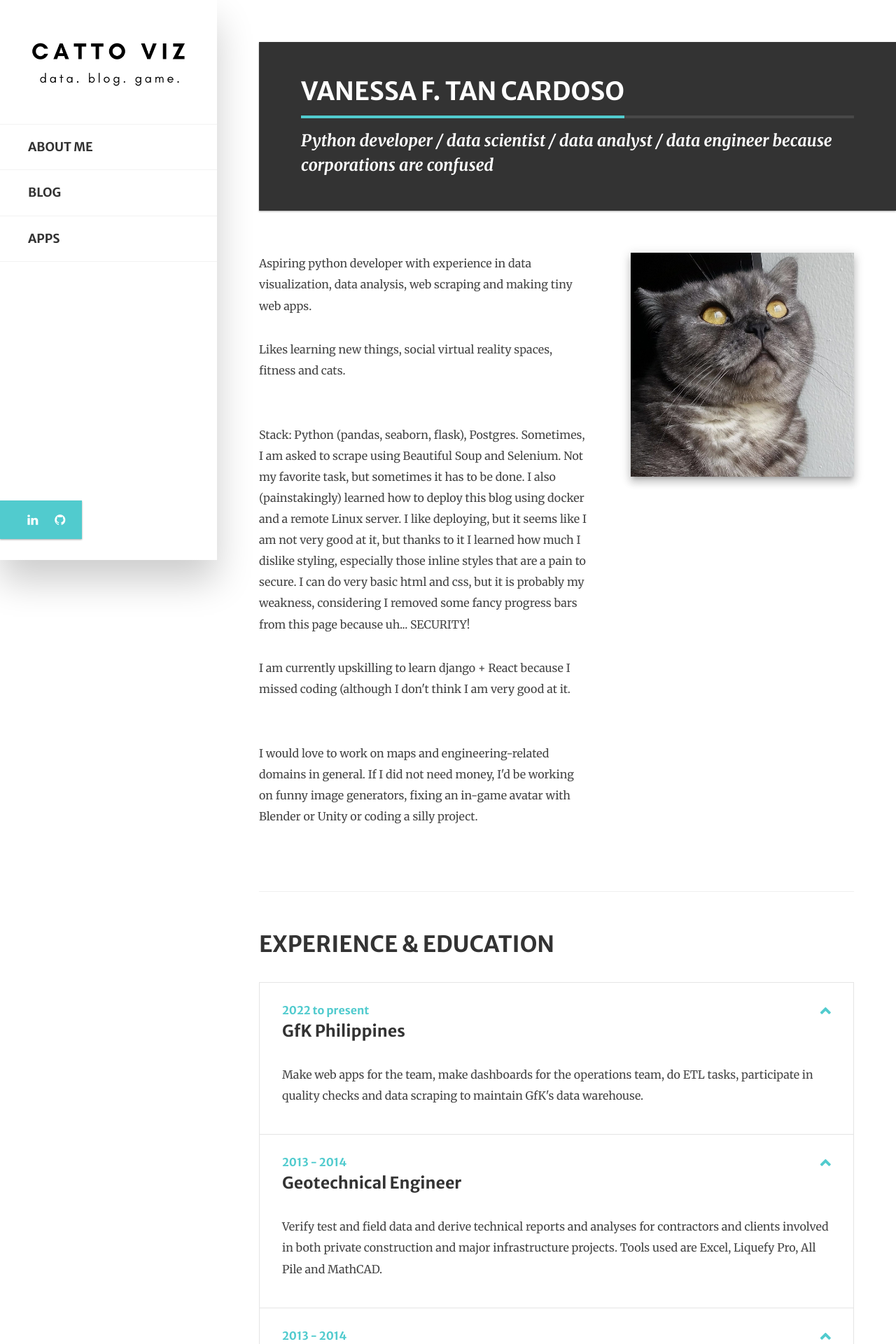
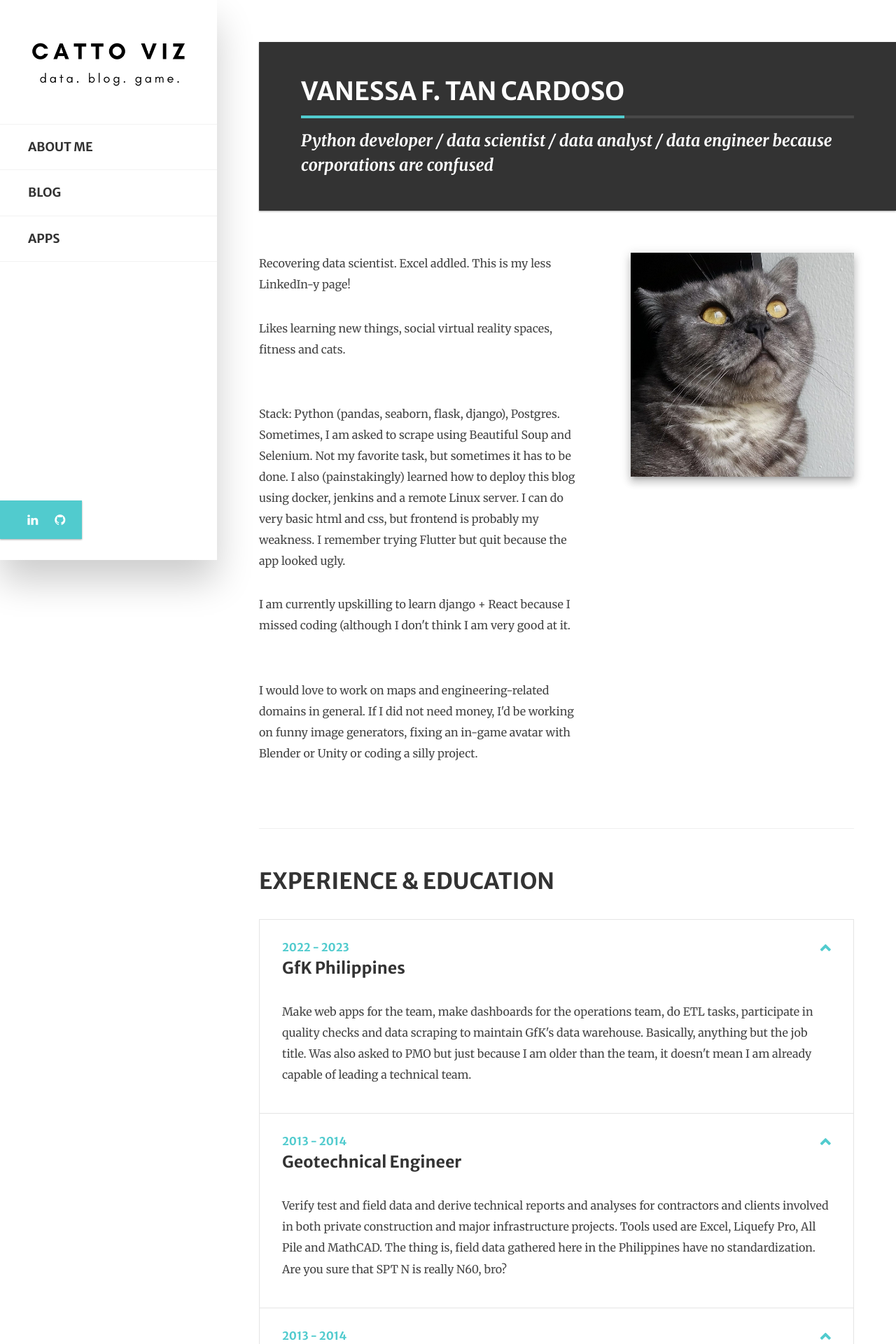
Before and after one commit to vanessapigwin/cattoviz, a Flask app: template templates/about.html in a window 1280 px wide. Shown: the top 1920 px of the page at 70% size. Run offline with Flask 2, Linux system fonts and the light colour scheme; the template is opened without the code that fills it, so the values that code supplies are empty; some libraries are stand-ins or nearby versions.

Commit message:
added snark in about.html, no one reads anyway

```diff
--- a/templates/about.html
+++ b/templates/about.html
@@ -7,14 +7,13 @@
                 <!-- ABOUT ME -->
                 <div class="row">
                     <div class="col-12 col-lg-7 order-2 order-lg-1">
-                        <p>Aspiring python developer with experience in data visualization, data analysis, web scraping and making tiny web apps.</p>
+                        <p>Recovering data scientist. Excel addled. This is my less LinkedIn-y page!</p>
                         <p>Likes learning new things, social virtual reality spaces, fitness and cats.</p>
                         <br>
-                        <p>Stack: Python (pandas, seaborn, flask), Postgres. Sometimes, I am asked to scrape using Beautiful Soup and Selenium.
-                            Not my favorite task, but sometimes it has to be done. I also (painstakingly) learned how to deploy this blog using docker
-                            and a remote Linux server. I like deploying, but it seems like I am not very good at it, but thanks to it I learned how much
-                            I dislike styling, especially those inline styles that are a pain to secure. I can do very basic html and css,
-                            but it is probably my weakness, considering I removed some fancy progress bars from this page because uh... SECURITY!
+                        <p>Stack: Python (pandas, seaborn, flask, django), Postgres. Sometimes, I am asked to scrape using Beautiful Soup and Selenium.
+                            Not my favorite task, but sometimes it has to be done. I also (painstakingly) learned how to deploy this blog using docker, jenkins
+                            and a remote Linux server. I can do very basic html and css, but frontend is probably my weakness.
+                            I remember trying Flutter but quit because the app looked ugly.
                         </p>
                         <p>I am currently upskilling to learn django + React because I missed coding (although I don't think I am very good at it.</p>
                         <br>
@@ -35,11 +34,13 @@
                 <div id="mp-accordion-1" data-children=".mp-accordion-item" class="mp-accordion">
                     <!-- ACCORDION ITEM 1 -->
                     <div class="mp-accordion-item">
-                        <a class="mp-accordion-title" data-toggle="collapse" data-parent="#mp-accordion-1" href="#mp-accordion-item-1" aria-expanded="true" aria-controls="mp-accordion-item-1">2022 to present</a>
+                        <a class="mp-accordion-title" data-toggle="collapse" data-parent="#mp-accordion-1" href="#mp-accordion-item-1" aria-expanded="true" aria-controls="mp-accordion-item-1">2022 - 2023</a>
                         <div id="mp-accordion-item-1" class="collapse show" role="tabpanel">
                             <div class="mp-accordion-content">
                                 <h5>GfK Philippines</h5>
-                                Make web apps for the team, make dashboards for the operations team, do ETL tasks, participate in quality checks and data scraping to maintain GfK's data warehouse.
+                                Make web apps for the team, make dashboards for the operations team, do ETL tasks, participate in quality checks
+                                and data scraping to maintain GfK's data warehouse. Basically, anything but the job title. Was also asked to PMO but
+                                just because I am older than the team, it doesn't mean I am already capable of leading a technical team.
                             </div>
                         </div>
                     </div>
@@ -49,7 +50,10 @@
                         <div id="mp-accordion-item-2" class="collapse show" role="tabpanel">
                             <div class="mp-accordion-content">
                                 <h5>Geotechnical Engineer</h5>
-                                Verify test and field data and derive technical reports and analyses for contractors and clients involved in both private construction and major infrastructure projects. Tools used are Excel, Liquefy Pro, All Pile and MathCAD.</div>
+                                Verify test and field data and derive technical reports and analyses for contractors and clients
+                                involved in both private construction and major infrastructure projects. Tools used are Excel, Liquefy Pro, All Pile and MathCAD.
+                                The thing is, field data gathered here in the Philippines have no standardization. Are you sure that SPT N is really N60, bro?
+                            </div>
                         </div>
                     </div>
                     <!-- ACCORDION ITEM 3 -->
@@ -58,7 +62,9 @@
                         <div id="mp-accordion-item-3" class="collapse show" role="tabpanel">
                             <div class="mp-accordion-content">
                                 <h5>Geotechnical Engineer - Bauer Foundations Philippines Inc.</h5>
-                                Developed spreadsheets and calculation reports to aid BFPI foundation design</div>
+                                Developed spreadsheets and calculation reports to aid BFPI foundation design.
+                                Most stressful but most high-impact job I've ever taken.
+                            </div>
                         </div>
                     </div>
                     <!-- ACCORDION ITEM 4 -->
@@ -67,7 +73,9 @@
                         <div id="mp-accordion-item-4" class="collapse show" role="tabpanel">
                             <div class="mp-accordion-content">
                                 <h5>Design Engineer - Fluor Daniel Philippines Incorporated</h5>
-                                Checked client-supplied data and peer calculations, and developed spreadsheet for geotechnical calculations</div>
+                                Checked client-supplied data and peer calculations, and developed spreadsheet for geotechnical calculations.
+                                If you're that engineer who is capable enough to get into Fluor, good for you. This company is one of the best in the industry.
+                            </div>
                         </div>
                     </div>
                     <!-- ACCORDION ITEM 5 -->
@@ -75,26 +83,14 @@
                         <a class="mp-accordion-title" data-toggle="collapse" data-parent="#mp-accordion-1" href="#mp-accordion-item-5" aria-expanded="true" aria-controls="mp-accordion-item-5">2009 - 2011</a>
                         <div id="mp-accordion-item-5" class="collapse show" role="tabpanel">
                             <div class="mp-accordion-content">
-                                <h5>Chiyoda Philippines Corporation</h5>Produced and checked design calculations for oil and gas plants</div>
+                                <h5>Chiyoda Philippines Corporation</h5>
+                                Produced and checked design calculations for oil and gas plants.
+                                Taught me a lot of "Excel programming", gender equality and work-life balance. IYKYK.
+                            </div>
                         </div>
                     </div>
                 </div>
                 <!-- DIVIDER -->
-                <hr>
-                <h2>PORTFOLIO</h2>
-                <p>They say the best way to learn is by doing. While I strongly agree mentorship also plays a huge role, this is what I can do without guidance:</p>
-                <p>Work in Progress</p>
-                <!-- IMAGE GALLERY -->
-                <div class="eskimo-masonry-grid eskimo-gallery">
-                    <div class="eskimo-three-columns" data-columns>
-                        <!-- GALLERY ITEM 1-->
-                        <div class="eskimo-gallery-item">
-                            <a href="#" data-featherlight="#" class="eskimo-lightbox">
-                                <img src="#" alt="" />
-                            </a>
-                        </div>
-                    </div>
-                </div>
                 <hr />
             </div>
         </main>
```
